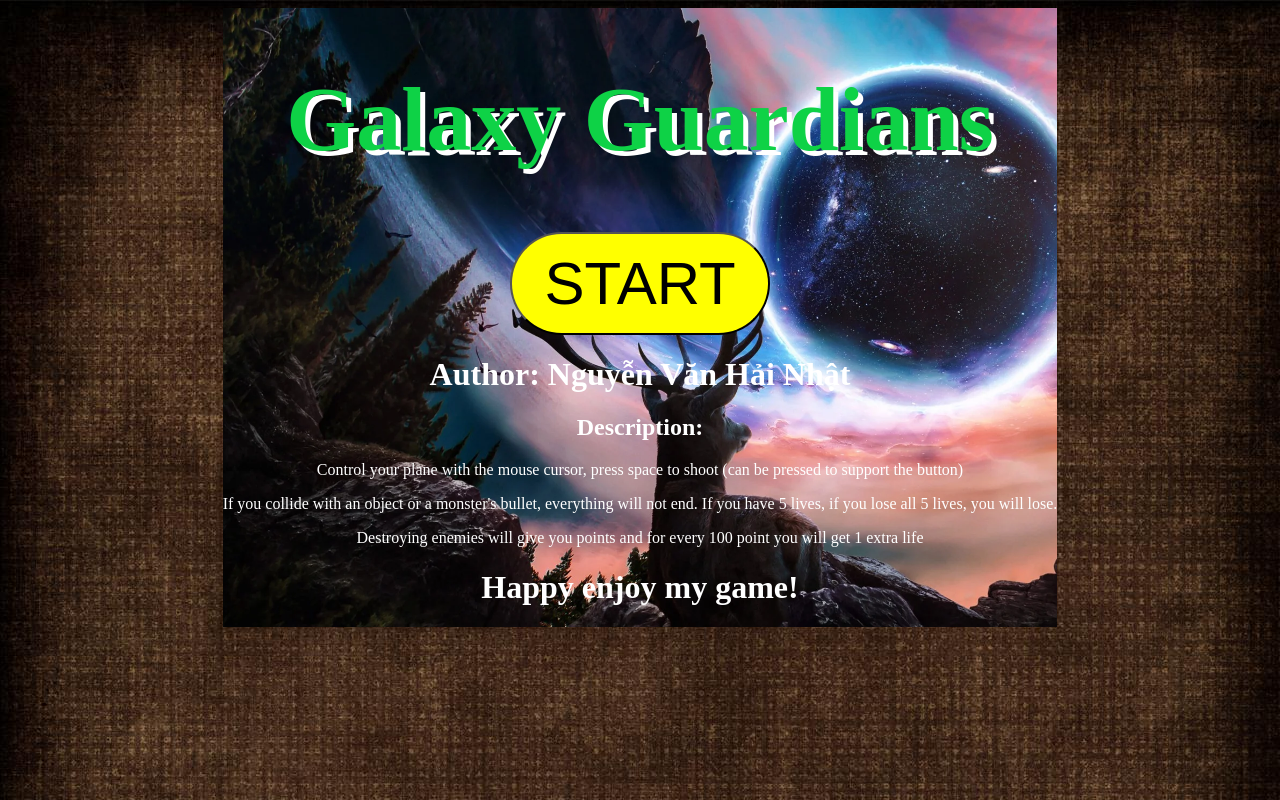
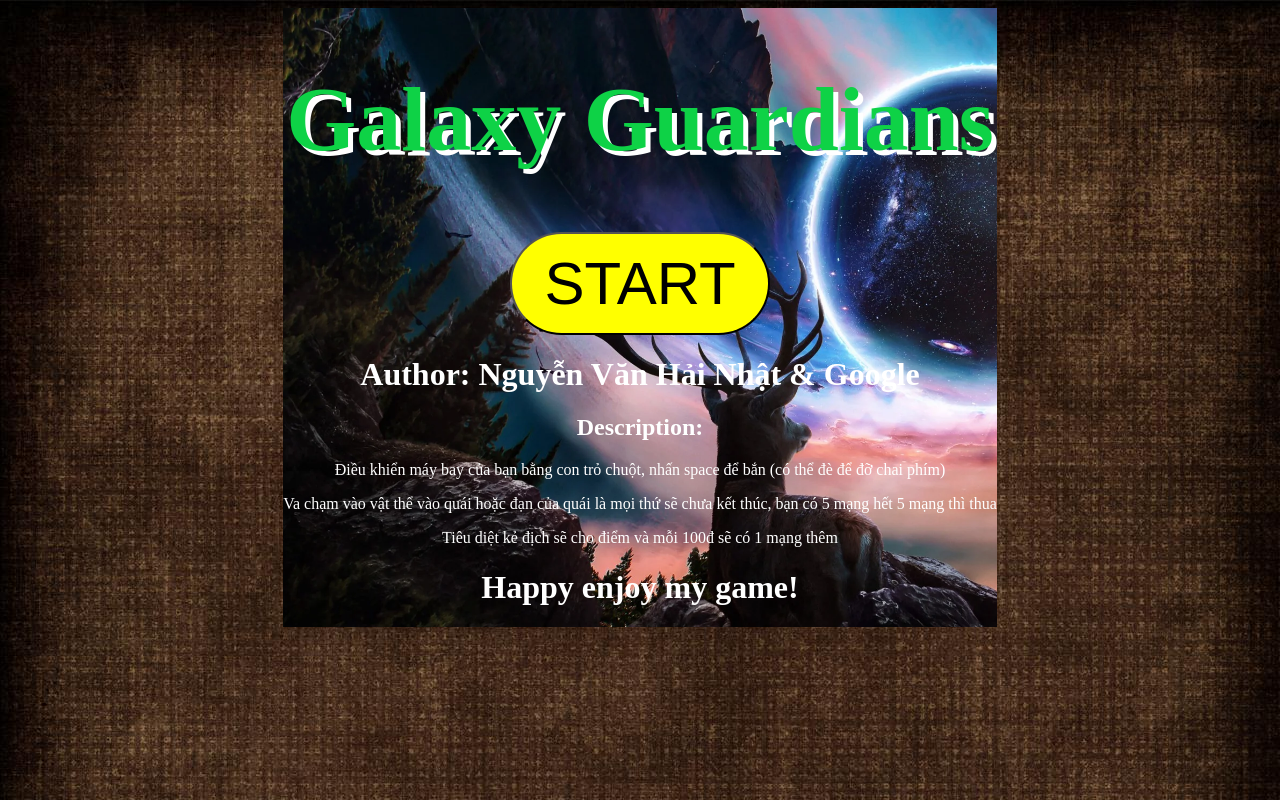
Before and after one commit to NguyenVanHaiNhat/Galaxy-guardians, a plain HTML site: page startScreen.html in a window 1280 px wide. Drawn offline with Linux system fonts and the light colour scheme.

Commit message:
sửa thông tin giới thiệu game

```diff
--- a/startScreen.html
+++ b/startScreen.html
@@ -9,11 +9,11 @@
 <h1 class="nameGame">Galaxy Guardians</h1>
 <button class="center" id="start" onclick="startGame()">START</button>
 <div id="description">
-    <h1>Author: Nguyễn Văn Hải Nhật</h1>
+    <h1>Author: Nguyễn Văn Hải Nhật & Google</h1>
     <h2>Description:</h2>
-    <p>Control your plane with the mouse cursor, press space to shoot (can be pressed to support the button)</p>
-    <p>If you collide with an object or a monster's bullet, everything will not end. If you have 5 lives, if you lose all 5 lives, you will lose.</p>
-    <p>Destroying enemies will give you points and for every 100 point you will get 1 extra life</p>
+    <p>Điều khiển máy bay của bạn bằng con trỏ chuột, nhấn space để bắn (có thể đè để đỡ chai phím)</p>
+    <p>Va chạm vào vật thể vào quái hoặc đạn của quái là mọi thứ sẽ chưa kết thúc, bạn có 5 mạng hết 5 mạng thì thua</p>
+    <p>Tiêu diệt kẻ địch sẽ cho điểm và mỗi 100đ sẽ có 1 mạng thêm</p>
     <h1>Happy enjoy my game!</h1>
 </div>
 <script src="./javascript/main.js">
```
